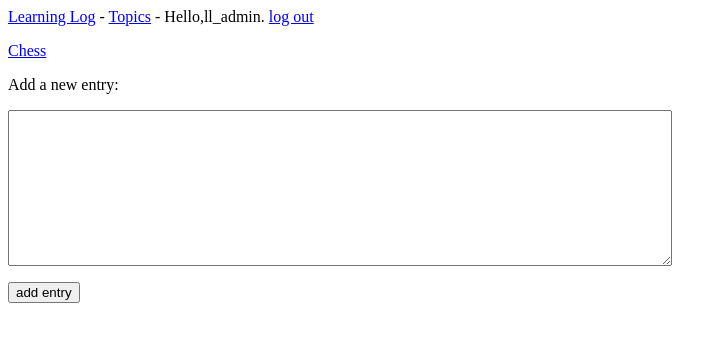
After one commit to 181514912/Python-Apps, a Django app: page /new_entry/1/ in a window 1280 px wide. The commit adds this page. Shown: the top 342 px of the page, without its empty margins (0-727 px from the left). Run offline with Django 3.2, Linux system fonts and the light colour scheme; a user stored in the database is signed in; data comes from the database, SQL or seed files in the repository; both versions use the stored data as it was after the commit.

Commit message:
add new features to app

```diff
--- a/Learning-Logs/learning_log/urls.py
+++ b/Learning-Logs/learning_log/urls.py
@@ -18,5 +18,6 @@ from django.urls import path,include
 
 urlpatterns = [
     path('admin/', admin.site.urls),
+    path('users/',include('users.urls',namespace='users')),
     path(r'',include('learning_logs.urls',namespace='learning_logs')),
 ]
--- /dev/null
+++ b/Learning-Logs/learning_logs/forms.py
@@ -0,0 +1,15 @@
+from django import forms
+from .models import Topic,Entry
+
+class TopicForm(forms.ModelForm):
+    class Meta:
+        model=Topic
+        fields=['text']
+        labels={'text':''}
+
+class EntryForm(forms.ModelForm):
+    class Meta:
+        model=Entry
+        fields=['text']
+        labels={'text':''}
+        widgets={'text':forms.Textarea(attrs={'cols':80})}
--- a/Learning-Logs/learning_logs/models.py
+++ b/Learning-Logs/learning_logs/models.py
@@ -1,9 +1,11 @@
 from django.db import models
+from django.contrib.auth.models import User
 
 # a topic the user is learning about
 class Topic(models.Model):
     text=models.CharField(max_length=200)
     date_added=models.DateTimeField(auto_now_add=True)
+    owner=models.ForeignKey(User,on_delete=models.CASCADE)
 
     # returning a string representation of the model
     def __str__(self):
--- a/Learning-Logs/learning_logs/templates/learning_logs/base.html
+++ b/Learning-Logs/learning_logs/templates/learning_logs/base.html
@@ -1,5 +1,12 @@
 <p>
     <a href="{% url 'learning_logs:index' %}">Learning Log</a> -
-    <a href="{% url 'learning_logs:topics' %}">Topics</a>
+    <a href="{% url 'learning_logs:topics' %}">Topics</a> -
+    {%if user.is_authenticated%}
+    Hello,{{user.username}}.
+    <a href="{%url 'users:logout'%}">log out</a>
+    {%else%}
+    <a href="{%url 'users:register'%}">register</a> -
+    <a href="{%url 'users:login'%}">log in</a>
+    {%endif%}
 </p>
 {% block content %}{% endblock content %}
--- /dev/null
+++ b/Learning-Logs/learning_logs/templates/learning_logs/new_entry.html
@@ -0,0 +1,10 @@
+{%extends "learning_logs/base.html"%}
+{%block content%}
+<p><a href="{%url 'learning_logs:topic' topic.id%}">{{topic}}</a></p>
+<p>Add a new entry:</p>
+<form action="{%url 'learning_logs:new_entry' topic.id%}" method="post">
+    {%csrf_token%}
+    {{form.as_p}}
+    <button name="submit">add entry</button>
+</form>
+{%endblock content%}
--- a/Learning-Logs/learning_logs/templates/learning_logs/topic.html
+++ b/Learning-Logs/learning_logs/templates/learning_logs/topic.html
@@ -2,11 +2,17 @@
 {%block content%}
   <p>Topic: {{topic}}</p>
   <p>Entries:</p>
+  <p>
+    <a href="{%url 'learning_logs:new_entry' topic.id%}">add new entry</a>
+  </p>
   <ul>
     {%for entry in entries%}
       <li>
           <p>{{entry.date_added|date:'M d, Y H:i'}}</p>
           <p>{{entry.text|linebreaks}}</p>
+          <p>
+            <a href="{%url 'learning_logs:edit_entry' entry.id%}">edit entry</a>
+          </p>
       </li>
       {%empty%}
       <li>
--- a/Learning-Logs/learning_logs/templates/learning_logs/topics.html
+++ b/Learning-Logs/learning_logs/templates/learning_logs/topics.html
@@ -10,4 +10,5 @@
         <li>No topics have been added yet.</li>
       {% endfor %}
   </ul>
+  <a href="{%url 'learning_logs:new_topic'%}">Add a new topic:</a>
 {% endblock content %}
--- a/Learning-Logs/learning_logs/urls.py
+++ b/Learning-Logs/learning_logs/urls.py
@@ -7,4 +7,7 @@ urlpatterns=[
     url(r'^$',views.index,name='index'),    # home page
     url(r'^topics/$',views.topics,name='topics'),   # show all topics
     url(r'^topics/(?P<topic_id>\d+)/$',views.topic,name='topic'),   # detail page for a single topic
+    url(r'^new_topic/$',views.new_topic,name='new_topic'),
+    url(r'^new_entry/(?P<topic_id>\d+)/$',views.new_entry,name='new_entry'), # adding a new entry
+    url(r'^edit_entry/(?P<entry_id>\d+)/$',views.edit_entry,name='edit_entry'), # editing an entry
 ]
--- a/Learning-Logs/learning_logs/views.py
+++ b/Learning-Logs/learning_logs/views.py
@@ -1,19 +1,81 @@
 from django.shortcuts import render
-from .models import Topic
+from django.http import HttpResponseRedirect,Http404
+from django.urls import reverse
+from django.contrib.auth.decorators import login_required
+from .models import Topic,Entry
+from .forms import TopicForm,EntryForm
 
 # home page for learning log
 def index(request):
     return render(request,'learning_logs/index.html')
 
 # show all topics
+@login_required
 def topics(request):
-    topics=Topic.objects.order_by('date_added')
+    topics=Topic.objects.filter(owner=request.user).order_by('date_added')
     context={'topics':topics}
     return render(request,'learning_logs/topics.html',context)
 
 # show a single topic and all its entries
+@login_required
 def topic(request,topic_id):
     topic=Topic.objects.get(id=topic_id)    # DB queries
+    if topic.owner!=request.user:
+        raise Http404
     entries=topic.entry_set.order_by('-date_added') # sort in reverse order
     context={'topic':topic,'entries':entries}   # dictionary
     return render(request,'learning_logs/topic.html',context)
+
+# add a new topic
+@login_required
+def new_topic(request):
+    if request.method!='POST':
+        form=TopicForm()    # no data submitted, hence creating a blank form
+    else:
+        # processing data from submitted post data
+        form=TopicForm(request.POST)
+        if form.is_valid():
+            new_topic=form.save(commit=False)
+            new_topic.owner=request.user
+            new_topic.save()
+            return HttpResponseRedirect(reverse('learning_logs:topics'))
+
+    context={'form':form}
+    return render(request,'learning_logs/new_topic.html',context)
+
+# add a new entry for a particular topic
+@login_required
+def new_entry(request,topic_id):
+    topic=Topic.objects.get(id=topic_id)
+    if topic.owner!=request.user:
+        raise Http404
+    if request.method!='POST':
+        form=EntryForm()    # no data submitted, hence creating a blank form
+    else:
+        form=EntryForm(data=request.POST)
+        if form.is_valid():
+            new_entry=form.save(commit=False)
+            new_entry.topic=topic
+            new_entry.save()
+            return HttpResponseRedirect(reverse('learning_logs:topic',args=[topic_id]))
+
+    context={'topic':topic,'form':form}
+    return render(request,'learning_logs/new_entry.html',context)
+
+# editing an existing entry
+@login_required
+def edit_entry(request,entry_id):
+    entry=Entry.objects.get(id=entry_id)
+    topic=entry.topic
+    if topic.owner!=request.user:
+        raise Http404
+    if request.method!='POST':
+        form=EntryForm(instance=entry)  # initial request, hence pre-filling the form with current entry
+    else:
+        form=EntryForm(instance=entry,data=request.POST)
+        if form.is_valid():
+            form.save()
+            return HttpResponseRedirect(reverse('learning_logs:topic',args=[topic.id]))
+
+    context={'entry':entry,'topic':topic,'form':form}
+    return render(request,'learning_logs/edit_entry.html',context)
--- a/Learning-Logs/users/urls.py
+++ b/Learning-Logs/users/urls.py
@@ -7,4 +7,5 @@ app_name='users'
 urlpatterns=[
     url(r'^login/$',login,{'template_name':'users/login.html'},name='login'),   # login page
     url(r'^logout/$',views.logout_view,name='logout'),  # logout page
+    url(r'^register/$',views.register,name='register'), # registration page
 ]
```
Also changed, not shown: Learning-Logs/learning_log/settings.py (+6 -1 lines), Learning-Logs/learning_logs/templates/learning_logs/edit_entry.html (added, +10 -0 lines), Learning-Logs/learning_logs/templates/learning_logs/new_topic.html (added, +9 -0 lines), Learning-Logs/users/templates/users/register.html (added, +9 -0 lines), Learning-Logs/users/views.py (+18 -1 lines), Learning-Logs/db.sqlite3 (added), Learning-Logs/learning_logs/migrations/0003_topic_owner.py (added).
